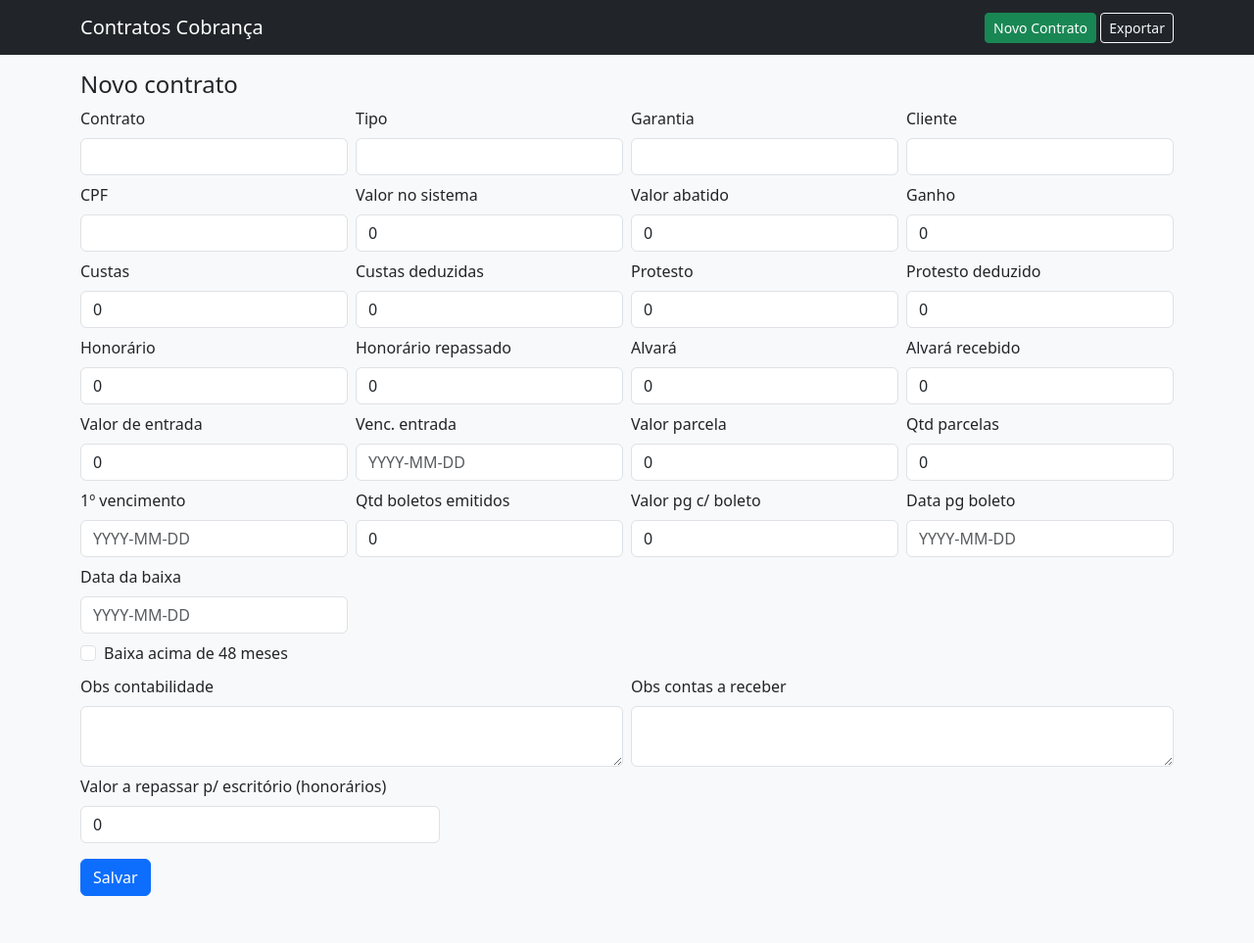
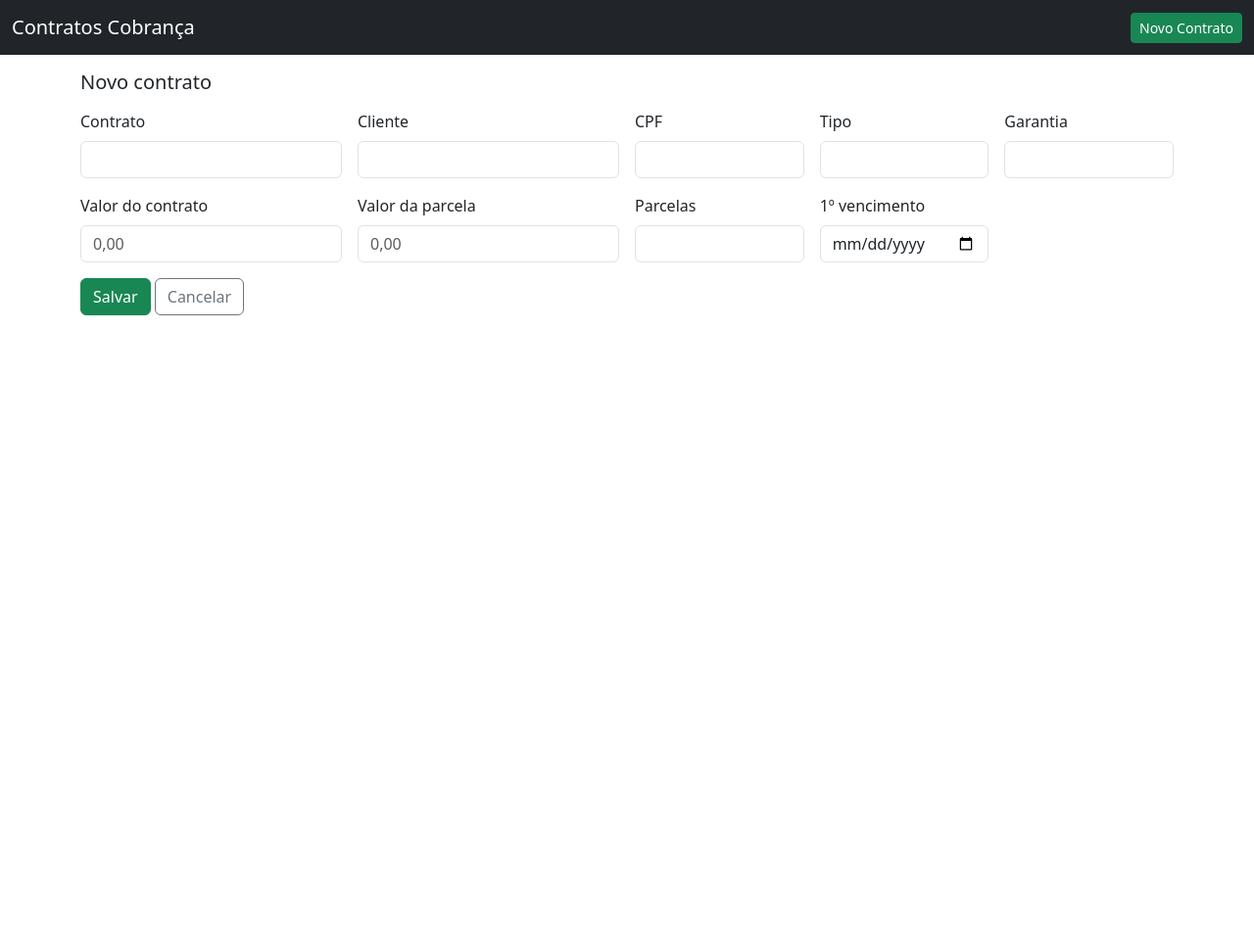
Before and after one commit to felipe4128/novo_contratos_cobranca, a Flask app: page /novo in a window 1280 px wide. Shown: the whole page at 98% size. After the commit the page ends 322 px from the top, so only its background shows below. Run offline with Flask 3, Linux system fonts and the light colour scheme.

Commit message:
Atualiza: correções app_context + telas/parcelas

```diff
--- /dev/null
+++ b/static/style.css
@@ -0,0 +1,2 @@
+.card-metric { border-left: 4px solid #0d6efd; }
+.card-metric .small { color: #6c757d; }
--- a/templates/base.html
+++ b/templates/base.html
@@ -5,33 +5,33 @@
     <meta name="viewport" content="width=device-width, initial-scale=1">
     <title>Contratos Cobrança</title>
     <link href="https://cdn.jsdelivr.net/npm/bootstrap@5.3.3/dist/css/bootstrap.min.css" rel="stylesheet">
-  <style>
-    .card-small .card-body { padding: .6rem .8rem; }
-    .table-sm td, .table-sm th { padding: .35rem .5rem; font-size: .92rem; }
-  </style>
+    <link href="{{ url_for('static', filename='style.css') }}" rel="stylesheet">
   </head>
-<body class="bg-light">
-  <nav class="navbar navbar-dark bg-dark mb-3">
-    <div class="container">
+  <body>
+    <nav class="navbar navbar-dark bg-dark navbar-expand">
+      <div class="container-fluid">
         <a class="navbar-brand" href="{{ url_for('index') }}">Contratos Cobrança</a>
-      <div>
+        <div class="d-flex ms-auto">
           <a class="btn btn-success btn-sm" href="{{ url_for('novo') }}">Novo Contrato</a>
-        <a class="btn btn-outline-light btn-sm" href="{{ url_for('exportar') }}">Exportar</a>
         </div>
       </div>
     </nav>
 
-  <div class="container mb-5">
-    {% with msgs = get_flashed_messages(with_categories=true) %}
-      {% if msgs %}
-        {% for cat, m in msgs %}
-          <div class="alert alert-{{cat}}">{{ m }}</div>
+    <div class="container my-3">
+      {% with messages = get_flashed_messages(with_categories=true) %}
+      {% if messages %}
+        {% for cat, msg in messages %}
+          <div class="alert alert-{{ 'warning' if cat=='message' else cat }} alert-dismissible fade show">
+            {{ msg }}
+            <button class="btn-close" data-bs-dismiss="alert"></button>
+          </div>
         {% endfor %}
       {% endif %}
       {% endwith %}
 
       {% block content %}{% endblock %}
     </div>
+
     <script src="https://cdn.jsdelivr.net/npm/bootstrap@5.3.3/dist/js/bootstrap.bundle.min.js"></script>
   </body>
 </html>
--- a/templates/novo.html
+++ b/templates/novo.html
@@ -1,52 +1,48 @@
 {% extends "base.html" %}
 {% block content %}
-<h4>Novo contrato</h4>
-<form method="post" class="row g-2">
-  <div class="col-md-3"><label class="form-label">Contrato</label><input name="contrato" class="form-control"></div>
-  <div class="col-md-3"><label class="form-label">Tipo</label><input name="tipo" class="form-control"></div>
-  <div class="col-md-3"><label class="form-label">Garantia</label><input name="garantia" class="form-control"></div>
-  <div class="col-md-3"><label class="form-label">Cliente</label><input name="cliente" class="form-control"></div>
-  <div class="col-md-3"><label class="form-label">CPF</label><input name="cpf" class="form-control"></div>
-
-  <div class="col-md-3"><label class="form-label">Valor no sistema</label><input name="valor_contrato_sistema" class="form-control" value="0"></div>
-  <div class="col-md-3"><label class="form-label">Valor abatido</label><input name="valor_abatido" class="form-control" value="0"></div>
-  <div class="col-md-3"><label class="form-label">Ganho</label><input name="ganho" class="form-control" value="0"></div>
-
-  <div class="col-md-3"><label class="form-label">Custas</label><input name="custas" class="form-control" value="0"></div>
-  <div class="col-md-3"><label class="form-label">Custas deduzidas</label><input name="custas_deduzidas" class="form-control" value="0"></div>
-  <div class="col-md-3"><label class="form-label">Protesto</label><input name="protesto" class="form-control" value="0"></div>
-  <div class="col-md-3"><label class="form-label">Protesto deduzido</label><input name="protesto_deduzido" class="form-control" value="0"></div>
-
-  <div class="col-md-3"><label class="form-label">Honorário</label><input name="honorario" class="form-control" value="0"></div>
-  <div class="col-md-3"><label class="form-label">Honorário repassado</label><input name="honorario_repassado" class="form-control" value="0"></div>
-
-  <div class="col-md-3"><label class="form-label">Alvará</label><input name="alvara" class="form-control" value="0"></div>
-  <div class="col-md-3"><label class="form-label">Alvará recebido</label><input name="alvara_recebido" class="form-control" value="0"></div>
-
-  <div class="col-md-3"><label class="form-label">Valor de entrada</label><input name="valor_entrada" class="form-control" value="0"></div>
-  <div class="col-md-3"><label class="form-label">Venc. entrada</label><input name="vencimento_entrada" class="form-control" placeholder="YYYY-MM-DD"></div>
-
-  <div class="col-md-3"><label class="form-label">Valor parcela</label><input name="valor_parcela" class="form-control" value="0"></div>
-  <div class="col-md-3"><label class="form-label">Qtd parcelas</label><input name="parcelas_qtd" class="form-control" value="0"></div>
-  <div class="col-md-3"><label class="form-label">1º vencimento</label><input name="primeiro_vencimento" class="form-control" placeholder="YYYY-MM-DD"></div>
-
-  <div class="col-md-3"><label class="form-label">Qtd boletos emitidos</label><input name="qtd_boletos" class="form-control" value="0"></div>
-  <div class="col-md-3"><label class="form-label">Valor pg c/ boleto</label><input name="valor_pg_boleto" class="form-control" value="0"></div>
-  <div class="col-md-3"><label class="form-label">Data pg boleto</label><input name="data_pg_boleto" class="form-control" placeholder="YYYY-MM-DD"></div>
-
-  <div class="col-md-3"><label class="form-label">Data da baixa</label><input name="data_baixa" class="form-control" placeholder="YYYY-MM-DD"></div>
-  <div class="col-12">
-    <div class="form-check">
-      <input class="form-check-input" type="checkbox" name="baixa_acima_48m" id="bx48">
-      <label class="form-check-label" for="bx48">Baixa acima de 48 meses</label>
-    </div>
+<h1 class="h5 mb-3">Novo contrato</h1>
+<form method="post" class="row g-3">
+  <div class="col-md-3">
+    <label class="form-label">Contrato</label>
+    <input name="contrato" class="form-control">
+  </div>
+  <div class="col-md-3">
+    <label class="form-label">Cliente</label>
+    <input name="cliente" class="form-control">
+  </div>
+  <div class="col-md-2">
+    <label class="form-label">CPF</label>
+    <input name="cpf" class="form-control">
+  </div>
+  <div class="col-md-2">
+    <label class="form-label">Tipo</label>
+    <input name="tipo" class="form-control">
+  </div>
+  <div class="col-md-2">
+    <label class="form-label">Garantia</label>
+    <input name="garantia" class="form-control">
   </div>
 
-  <div class="col-md-6"><label class="form-label">Obs contabilidade</label><textarea name="obs_contabilidade" class="form-control"></textarea></div>
-  <div class="col-md-6"><label class="form-label">Obs contas a receber</label><textarea name="obs_receber" class="form-control"></textarea></div>
+  <div class="col-md-3">
+    <label class="form-label">Valor do contrato</label>
+    <input name="valor_total" class="form-control" placeholder="0,00">
+  </div>
+  <div class="col-md-3">
+    <label class="form-label">Valor da parcela</label>
+    <input name="valor_parcela" class="form-control" placeholder="0,00">
+  </div>
+  <div class="col-md-2">
+    <label class="form-label">Parcelas</label>
+    <input name="parcelas" type="number" class="form-control" min="0">
+  </div>
+  <div class="col-md-2">
+    <label class="form-label">1º vencimento</label>
+    <input name="vencimento_parcelas" type="date" class="form-control">
+  </div>
 
-  <div class="col-md-4"><label class="form-label">Valor a repassar p/ escritório (honorários)</label><input name="valor_repassar_escritorio" class="form-control" value="0"></div>
-
-  <div class="col-12 mt-3"><button class="btn btn-primary">Salvar</button></div>
+  <div class="col-12">
+    <button class="btn btn-success">Salvar</button>
+    <a class="btn btn-outline-secondary" href="{{ url_for('index') }}">Cancelar</a>
+  </div>
 </form>
 {% endblock %}
```
Also changed, not shown: templates/editar.html (+64 -30 lines), templates/index.html (+19 -20 lines), templates/parcelas.html (+85 -28 lines), README.md, instance/credito.db (added). Lines whose indentation alone changed are shown as unchanged.
